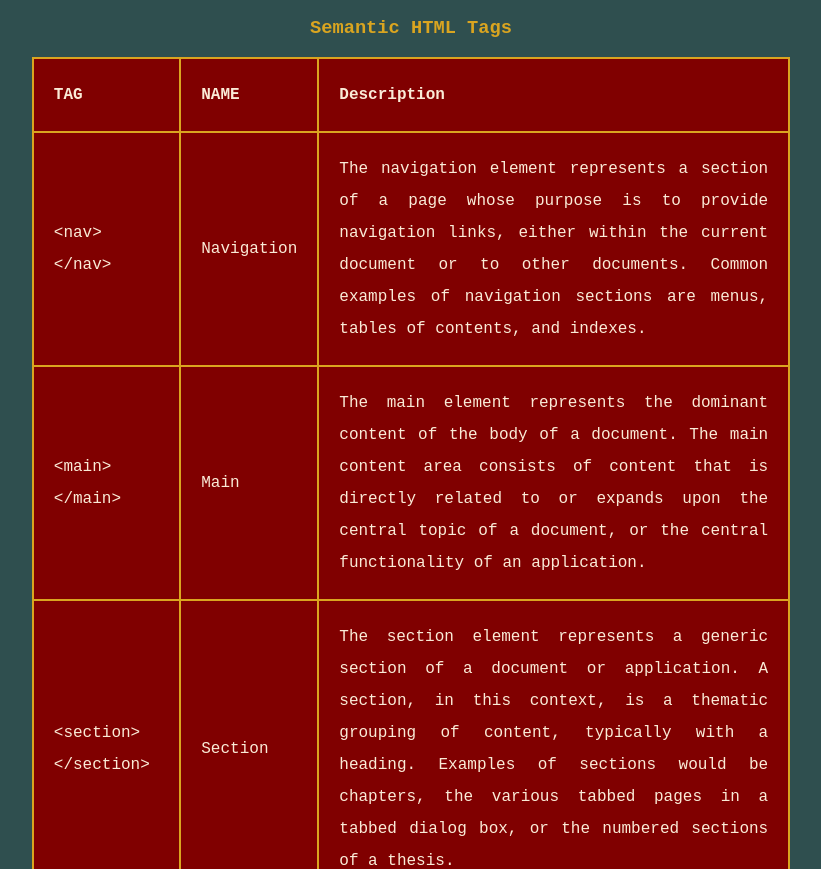
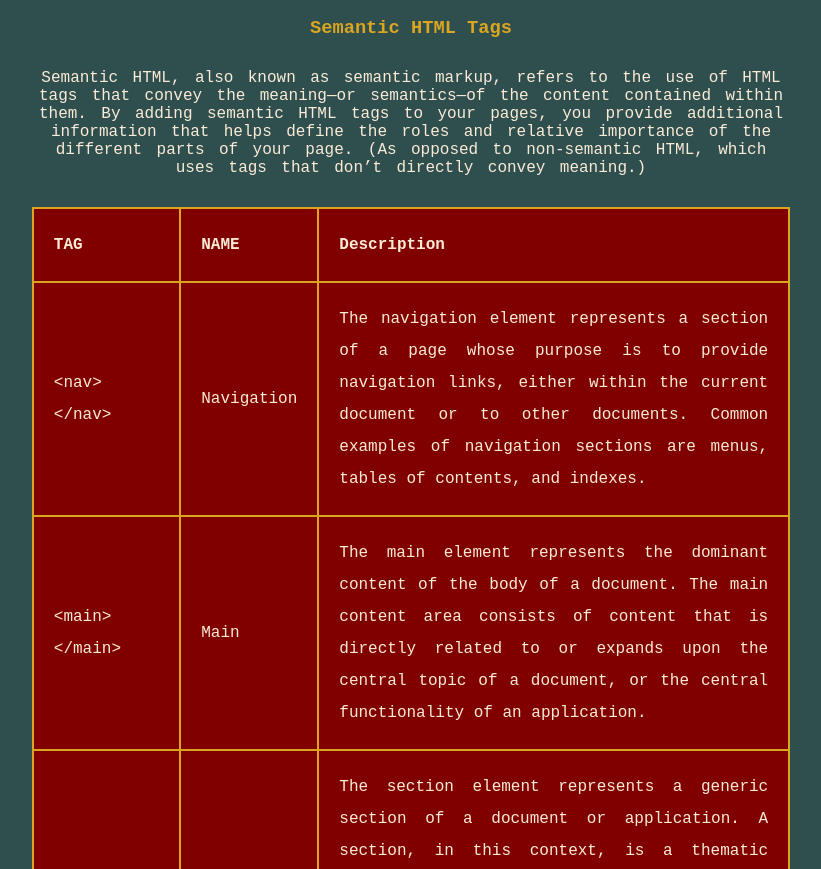
Before and after one commit to olkhat1/Cheatsheet-project, a plain HTML site: page index.html in a window 1280 px wide. Shown: the part 1227-2096 px from the top of the page, without its empty margins (229-1050 px from the left). Drawn offline with Linux system fonts and the light colour scheme.

Commit message:
add content to html

```diff
--- a/index.html
+++ b/index.html
@@ -61,6 +61,9 @@
                 </tbody>
             </table>
             <h3>Semantic HTML Tags</h3>
+              <p class="info">Semantic HTML, also known as semantic markup, refers to the use of HTML tags that convey the meaning—or semantics—of the content contained within them.
+                By adding semantic HTML tags to your pages, you provide additional information that helps define the roles and relative importance of the different parts of your page.
+                (As opposed to non-semantic HTML, which uses tags that don’t directly convey meaning.)</p>
 
             <!-- Semantic HTML Table-->
 
```
